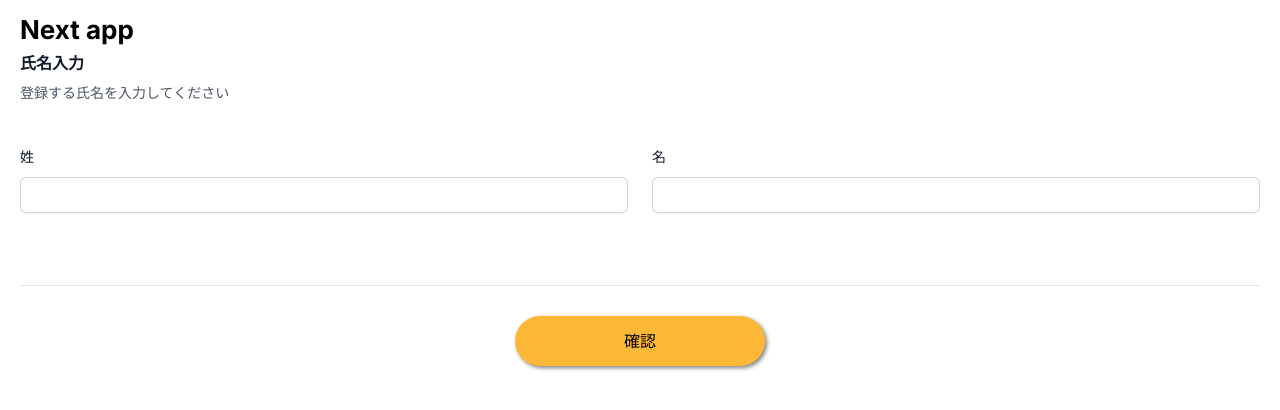
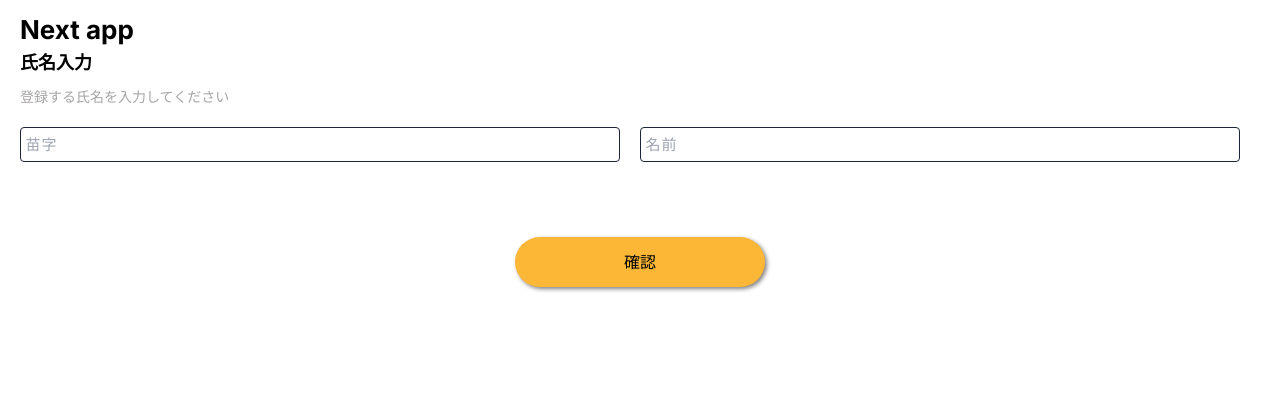
Before and after one commit to tominagamaya/next-form, a Next.js app: page /input in a window 1280 px wide. Shown: the top 410 px of the page. Built offline with nearby package versions, Linux system fonts and the light colour scheme; no server answers.

Commit message:
fixed css to original

```diff
--- a/app/input/index.module.css
+++ b/app/input/index.module.css
@@ -1,3 +1,18 @@
+.title {
+  font-weight: bold;
+  font-size: 18px;
+}
+
+.subText {
+  color: #767171a3;
+  font-size: 14px;
+  margin-top: 10px;
+}
+
+.nameContents {
+  height: 100px
+}
+
 .buttonContents {
   margin-top: 30px;
   text-align: center;
--- a/app/input/page.tsx
+++ b/app/input/page.tsx
@@ -103,10 +103,10 @@ const Input: React.FC = () => {
     <>
       <FormProvider {...methods}>
         <form onSubmit={methods.handleSubmit(onSubmit)}>
-          <div className="border-b border-gray-900/10 pb-12">
-            <h2 className="text-base font-semibold leading-7 text-gray-900">氏名入力</h2>
-            <p className="mt-1 text-sm leading-6 text-gray-600">登録する氏名を入力してください</p>
-            <div className="mt-10 grid grid-cols-1 gap-x-6 gap-y-8 sm:grid-cols-6">
+          <div className={styles.container}>
+            <h2 className={styles.title}>氏名入力</h2>
+            <p className={styles.subText}>登録する氏名を入力してください</p>
+            <div className={styles.nameContents}>
               <Name />
             </div>
           </div>
--- a/app/input/presentations/index.module.css
+++ b/app/input/presentations/index.module.css
@@ -0,0 +1,31 @@
+.inputContainer {
+  display: flex;
+  padding-top: 20px;
+}
+
+.inputContents {
+	position: relative;
+  margin-right: 20px;
+  width: 100%;
+}
+.inputContents input[type='text'] {
+	font: 15px/24px sans-serif;
+	box-sizing: border-box;
+	padding: 0.3em;
+	transition: 0.3s;
+	letter-spacing: 1px;
+	color: #aaaaaa;
+	border: 1px solid #1b2538;
+	border-radius: 4px;
+  width: 100%;
+}
+.inputLabel input[type='text']:focus {
+	border: 1px solid #da3c41;
+	outline: none;
+	box-shadow: 0 0 5px 1px rgba(218,60,65, .5);
+}
+.errorMessage {
+  color: #da3c41;
+  font-size: 14px;
+  padding-top: 5px;
+}
--- a/app/input/presentations/index.tsx
+++ b/app/input/presentations/index.tsx
@@ -1,38 +1,37 @@
 import React from "react";
 import { useFormContext } from "react-hook-form";
 import { inputForm } from "../page";
+import styles from "./index.module.css"
 
 export const Name: React.FC = () => {
   const { register, formState: { errors } } = useFormContext<inputForm>()
   return (
     <>
-      <div className="sm:col-span-3">
-        <label htmlFor="first-name" className="block text-sm font-medium leading-6 text-gray-900">
-          姓
-        </label>
-        <div className="mt-2">
+      <div className={styles.inputContainer}>
+        <div className={styles.inputContents}>
+          <label className={styles.inputLabel}>
             <input
                 type="text"
                 id="lastName"
-            className="block w-full rounded-md border-0 py-1.5 text-gray-900 shadow-sm ring-1 ring-inset ring-gray-300 placeholder:text-gray-400 focus:ring-2 focus:ring-inset focus:ring-indigo-600 sm:text-sm sm:leading-6"
-            {...register("lastName", { required: "姓を入力してください" })}
+                className={styles.inputText}
+                placeholder="苗字"
+                {...register("lastName", { required: "苗字を入力してください" })}
               />
+          </label>
+          <p className={styles.errorMessage}>{errors.lastName && errors.lastName.message}</p>
         </div>
-        <p className="text-red-700 py-3 text-sm">{errors.lastName && errors.lastName.message}</p>
-      </div>
-      <div className="sm:col-span-3">
-        <label htmlFor="first-name" className="block text-sm font-medium leading-6 text-gray-900">
-          名
-        </label>
-        <div className="mt-2">
+        <div className={styles.inputContents}>
+          <label className={styles.inputLabel}>
             <input
                 type="text"
                 id="firstName"
-            className="block w-full rounded-md border-0 py-1.5 text-gray-900 shadow-sm ring-1 ring-inset ring-gray-300 placeholder:text-gray-400 focus:ring-2 focus:ring-inset focus:ring-indigo-600 sm:text-sm sm:leading-6"
-            {...register("firstName", { required: "名を入力してください" })}
+                className={styles.inputText}
+                placeholder="名前"
+                {...register("firstName", { required: "名前を入力してください" })}
               />
+          </label>
+          <p className={styles.errorMessage}>{errors.firstName && errors.firstName.message}</p>
         </div>
-        <p className="text-red-700 py-3 text-sm">{errors.firstName && errors.firstName.message}</p>
       </div>
     </>
   )
```
Lines whose indentation alone changed are shown as unchanged.
